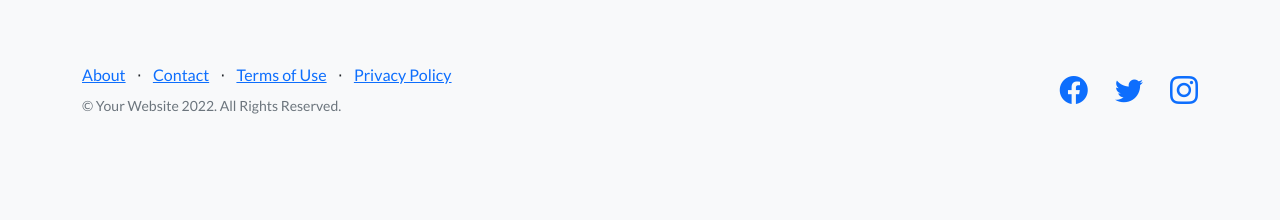
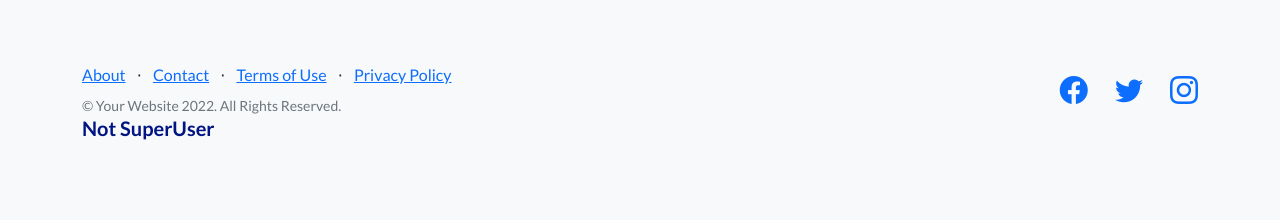
Before and after one commit to ltiisidii/coderhouse-django-blog, a Django app: page /about/ in a window 1280 px wide. Shown: the part 1259-1479 px from the top of the page. Before the commit the page ends 1373 px from the top, so only its background shows below. Run offline with Django 4.2, Linux system fonts and the light colour scheme; some libraries are stand-ins or nearby versions.

Commit message:
[Feature] user or superuser message

```diff
--- a/home/templates/home/index.html
+++ b/home/templates/home/index.html
@@ -92,6 +92,13 @@
                     </div>
                 </div>
             </div>
+            <div class="container">
+                {% if user.is_superuser %}
+                    <h5><p style="color: rgb(0, 20, 131)" >SuperUser</p></h5>
+                {% else %}
+                    <h5><p style="color: rgb(0, 20, 131)" >Not SuperUser</p></h5>
+                {%endif%}
+            </div>
         </footer>
         <!-- Bootstrap core JS-->
         <script src="https://cdn.jsdelivr.net/npm/bootstrap@5.1.3/dist/js/bootstrap.bundle.min.js"></script>
```
